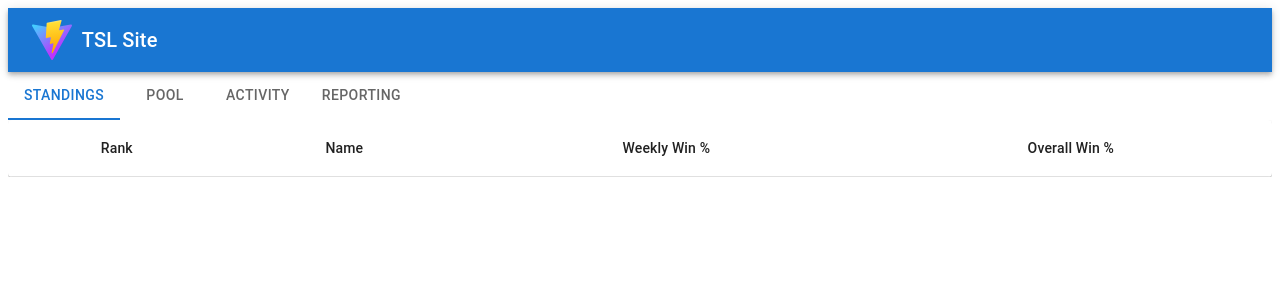
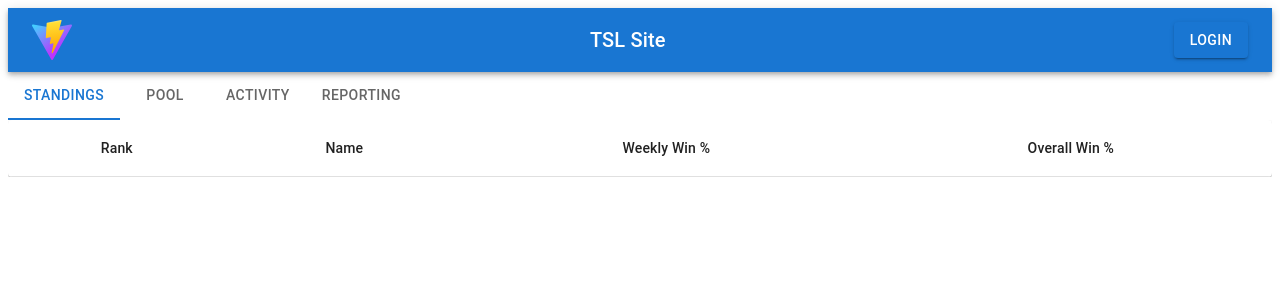
Before and after one commit to GitThePower/tsl-site, a React (Vite) app in the folder frontend/: page / in a window 1280 px wide. Shown: the top 300 px of the page. Built offline with nearby package versions, Linux system fonts and the light colour scheme.

Commit message:
Adding login button to home screen that takes user to login page

```diff
--- /dev/null
+++ b/frontend/src/components/LoginButton.tsx
@@ -0,0 +1,18 @@
+import { Button } from '@mui/material';
+import { useNavigate } from 'react-router-dom';
+
+const LoginButton = () => {
+  const navigate = useNavigate();
+
+  const handleLoginButtonClick = () => {
+    navigate('/login');
+  };
+
+  return (
+    <Button variant="contained" color="primary" onClick={handleLoginButtonClick}>
+      Login
+    </Button>
+  );
+}
+
+export default LoginButton;
--- /dev/null
+++ b/frontend/src/main.css
@@ -0,0 +1,9 @@
+.header-toolbar { /* A class for the Toolbar */
+  display: flex;
+  justify-content: space-between; /* Distribute space between elements */
+  align-items: center; /* Vertically center elements */
+}
+.header-toolbar-logo {
+  height: 40px;
+  margin-right: 10px;
+}
--- a/frontend/src/main.tsx
+++ b/frontend/src/main.tsx
@@ -1,30 +1,32 @@
-import ReactDOM from 'react-dom/client'
-import { BrowserRouter, Routes, Route } from 'react-router-dom'
-import AppBar from '@mui/material/AppBar';
-import Toolbar from '@mui/material/Toolbar';
-import Typography from '@mui/material/Typography';
+import {
+  AppBar,
+  Toolbar,
+  Typography,
+} from '@mui/material';
+import ReactDOM from 'react-dom/client';
+import { BrowserRouter, Routes, Route } from 'react-router-dom';
 import logo from './assets/vite.svg';
-
-import Login from './pages/login'
-import Home from './pages/home'
+import LoginButton from './components/LoginButton';
+import Home from './pages/home';
+import Login from './pages/login';
+import './main.css';
 
 ReactDOM.createRoot(document.getElementById('root')!).render(
-  <div>
+  <BrowserRouter>
     <header>
       <AppBar position="static">
-        <Toolbar>
-          <img src={logo} alt="Your Logo" style={{ height: '40px', marginRight: '10px' }} />
+        <Toolbar className='header-toolbar'>
+          <img src={logo} alt="Your Logo" className='header-toolbar-logo' />
           <Typography variant="h6">TSL Site</Typography>
+          <LoginButton />
         </Toolbar>
       </AppBar>
     </header>
     <main>
-      <BrowserRouter>
-        <Routes>
-          <Route path="/" element={<Home />} />
-          <Route path="/login" element={<Login />} />
-        </Routes>
-      </BrowserRouter>
+      <Routes>
+        <Route path="/" element={<Home />} />
+        <Route path="/login" element={<Login />} />
+      </Routes>
     </main>
-  </div>
+  </BrowserRouter>
 )
```
